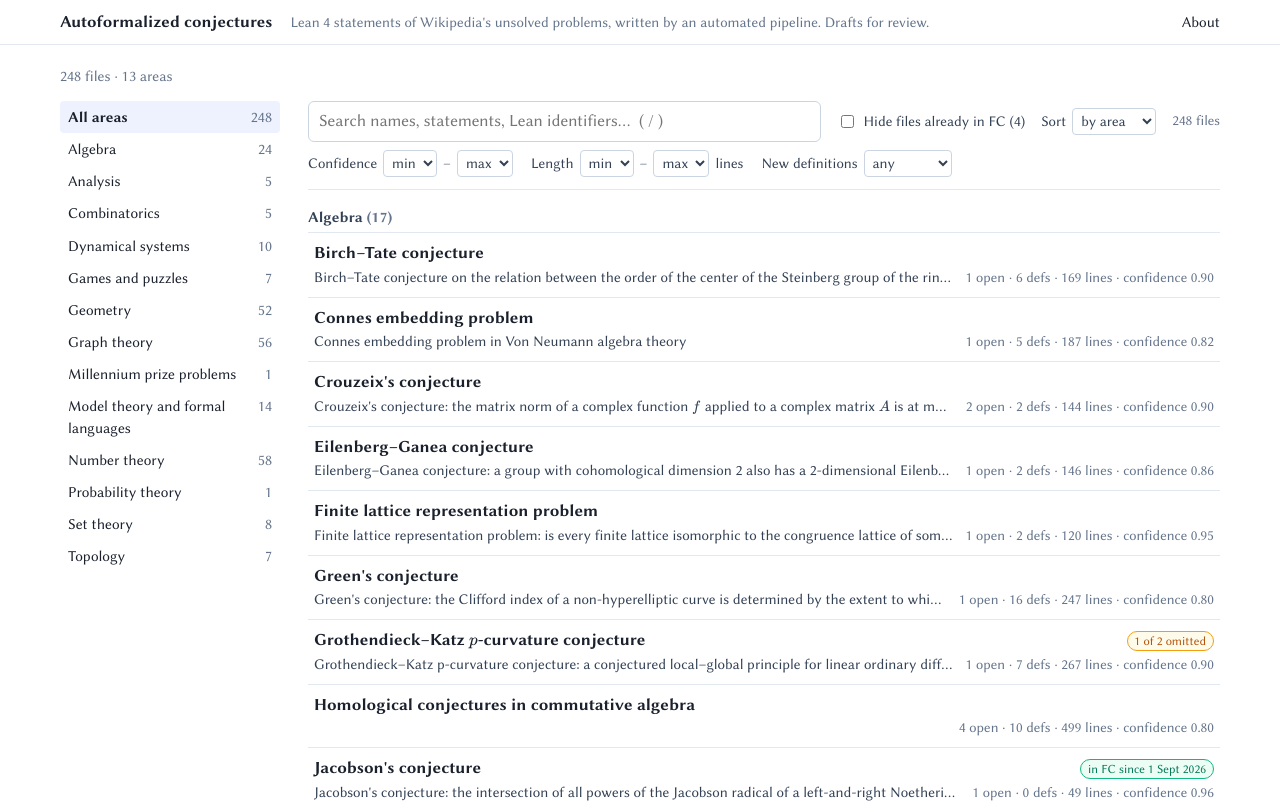
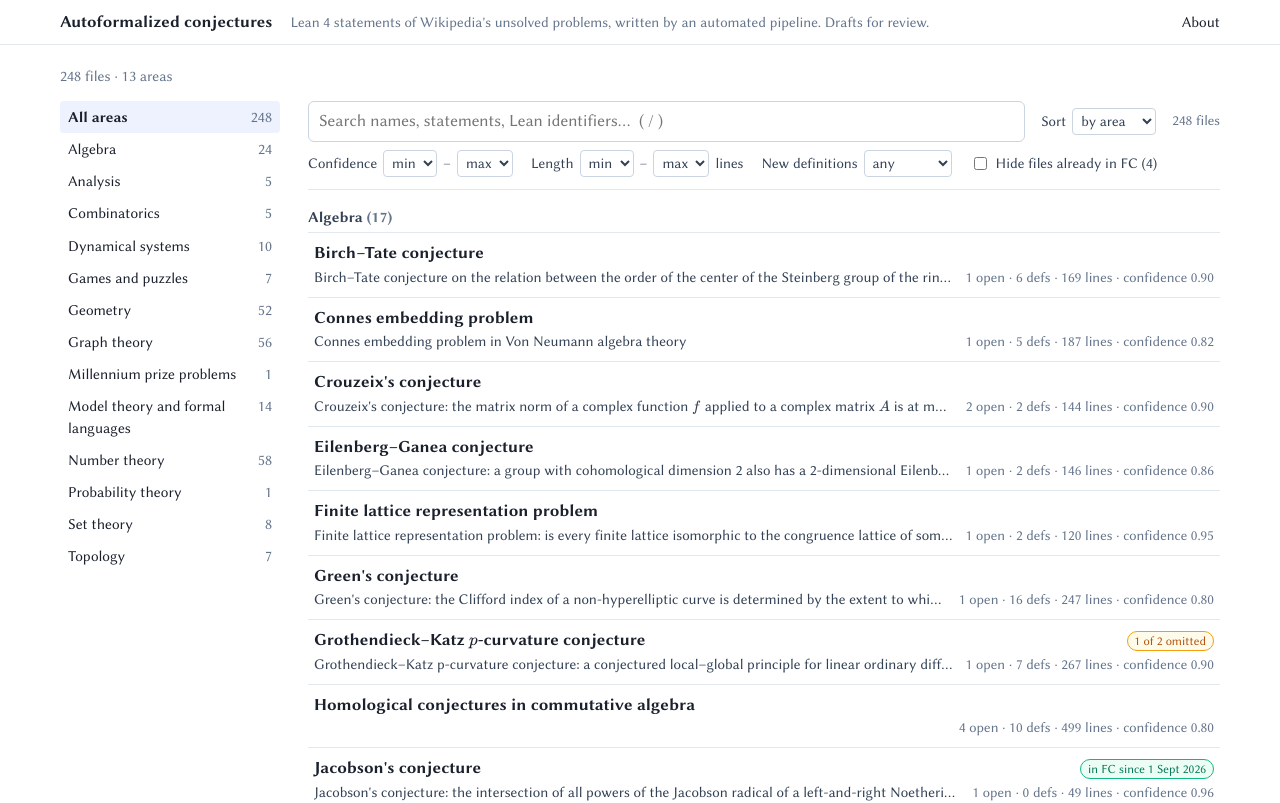
Before and after one commit to tadamcz/autoformalization-results, a React (Vite) app: page /#/ in a window 1280 px wide. Shown: the top 803 px of the page. Built offline with nearby package versions, Linux system fonts and the light colour scheme.

Commit message:
List page: the Hide-files-already-in-FC toggle sits in the filter row, and Clear resets it too

```diff
--- a/src/data/filters.ts
+++ b/src/data/filters.ts
@@ -18,15 +18,17 @@ export interface ListState {
   defs: DefsFilter;
 }
 
+// everything in the filter row (not area, search or sort)
 export const NO_FILTERS = {
   confMin: null,
   confMax: null,
   linesMin: null,
   linesMax: null,
   defs: "any" as DefsFilter,
+  hideFc: false,
 };
 
-export const DEFAULT_STATE: ListState = { q: "", area: null, subarea: null, hideFc: false, sort: "area", ...NO_FILTERS };
+export const DEFAULT_STATE: ListState = { q: "", area: null, subarea: null, sort: "area", ...NO_FILTERS };
 
 // thresholds offered for the length filter (lines); the data's own values are used for confidence
 export const LINE_STEPS = [50, 75, 100, 150, 200, 300, 500];
@@ -70,7 +72,12 @@ export function serializeState(state: ListState): URLSearchParams {
 
 export function hasFilters(state: ListState): boolean {
   return (
-    state.confMin !== null || state.confMax !== null || state.linesMin !== null || state.linesMax !== null || state.defs !== "any"
+    state.confMin !== null ||
+    state.confMax !== null ||
+    state.linesMin !== null ||
+    state.linesMax !== null ||
+    state.defs !== "any" ||
+    state.hideFc
   );
 }
 
--- a/src/routes/ListPage.tsx
+++ b/src/routes/ListPage.tsx
@@ -88,10 +88,6 @@ export function ListPage() {
               onChange={(e) => onSearch(e.target.value)}
               aria-label="Search"
             />
-            <label className="toggle">
-              <input type="checkbox" checked={state.hideFc} onChange={(e) => update({ hideFc: e.target.checked })} disabled={!fcData} />
-              Hide files already in FC{nFc ? ` (${nFc})` : ""}
-            </label>
             <label className="sort">
               Sort
               <select value={state.sort} onChange={(e) => update({ sort: e.target.value as ListState["sort"] })}>
@@ -103,7 +99,7 @@ export function ListPage() {
               {visible.length === entries.length ? `${entries.length} files` : `${visible.length} of ${entries.length} files`}
             </span>
           </div>
-          <Filters state={state} entries={entries} onChange={update} />
+          <Filters state={state} entries={entries} onChange={update} nFc={nFc} fcReady={!!fcData} />
           {visible.length === 0 && <p className="muted empty">No files match.</p>}
           <ol className="rows">
             {visible.map((e, i) => {
@@ -131,8 +127,21 @@ export function ListPage() {
   );
 }
 
-// Bounds on the reviewer's confidence and the file length, and whether the file adds definitions.
-function Filters({ state, entries, onChange }: { state: ListState; entries: IndexEntry[]; onChange: (patch: Partial<ListState>) => void }) {
+// Bounds on the reviewer's confidence and the file length, whether the file adds
+// definitions, and the FC toggle.
+function Filters({
+  state,
+  entries,
+  onChange,
+  nFc,
+  fcReady,
+}: {
+  state: ListState;
+  entries: IndexEntry[];
+  onChange: (patch: Partial<ListState>) => void;
+  nFc: number;
+  fcReady: boolean;
+}) {
   const confidences = useMemo(() => distinctConfidences(entries), [entries]);
   return (
     <div className="filters" role="group" aria-label="Filters">
@@ -156,6 +165,10 @@ function Filters({ state, entries, onChange }: { state: ListState; entries: Inde
           <option value="none">none</option>
           <option value="some">1 or more</option>
         </select>
+      </label>
+      <label className="filter toggle">
+        <input type="checkbox" checked={state.hideFc} onChange={(e) => onChange({ hideFc: e.target.checked })} disabled={!fcReady} />
+        Hide files already in FC{nFc ? ` (${nFc})` : ""}
       </label>
       {hasFilters(state) && (
         <button className="clear" onClick={() => onChange(NO_FILTERS)}>
```
